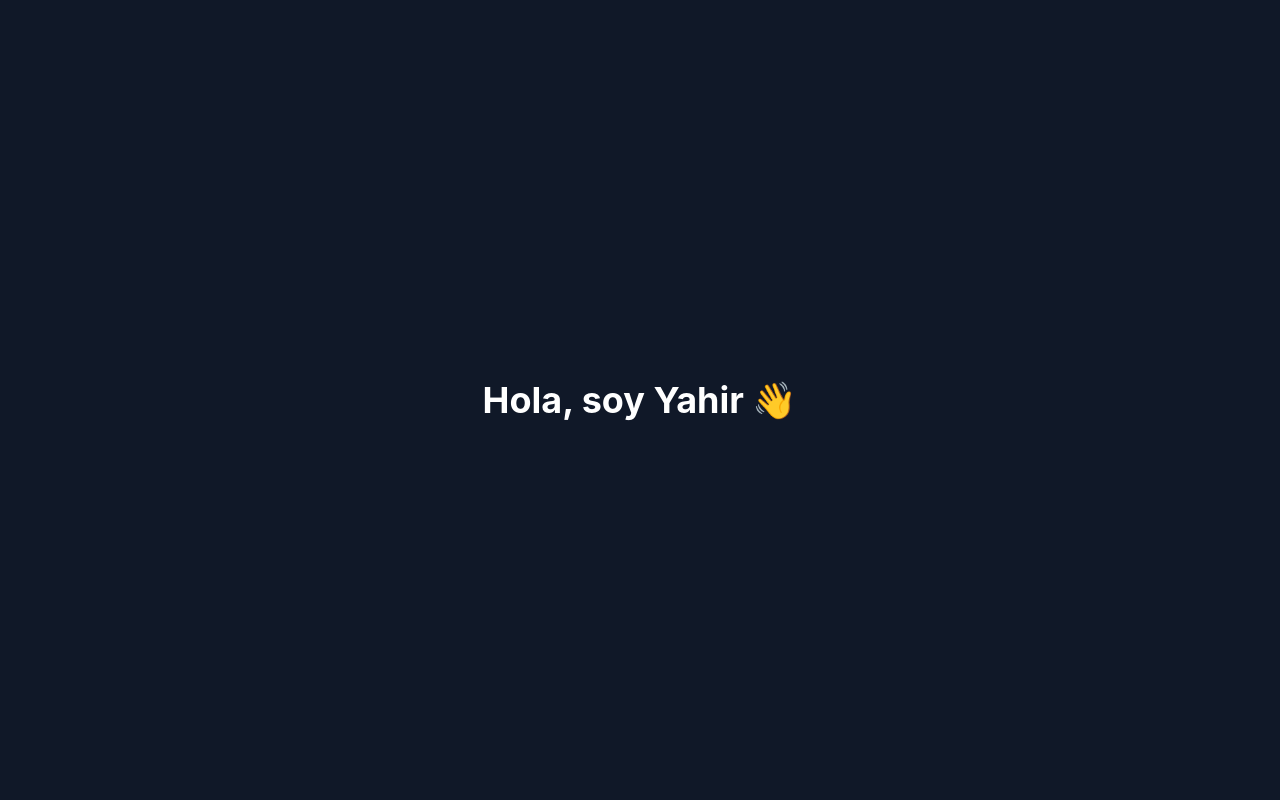
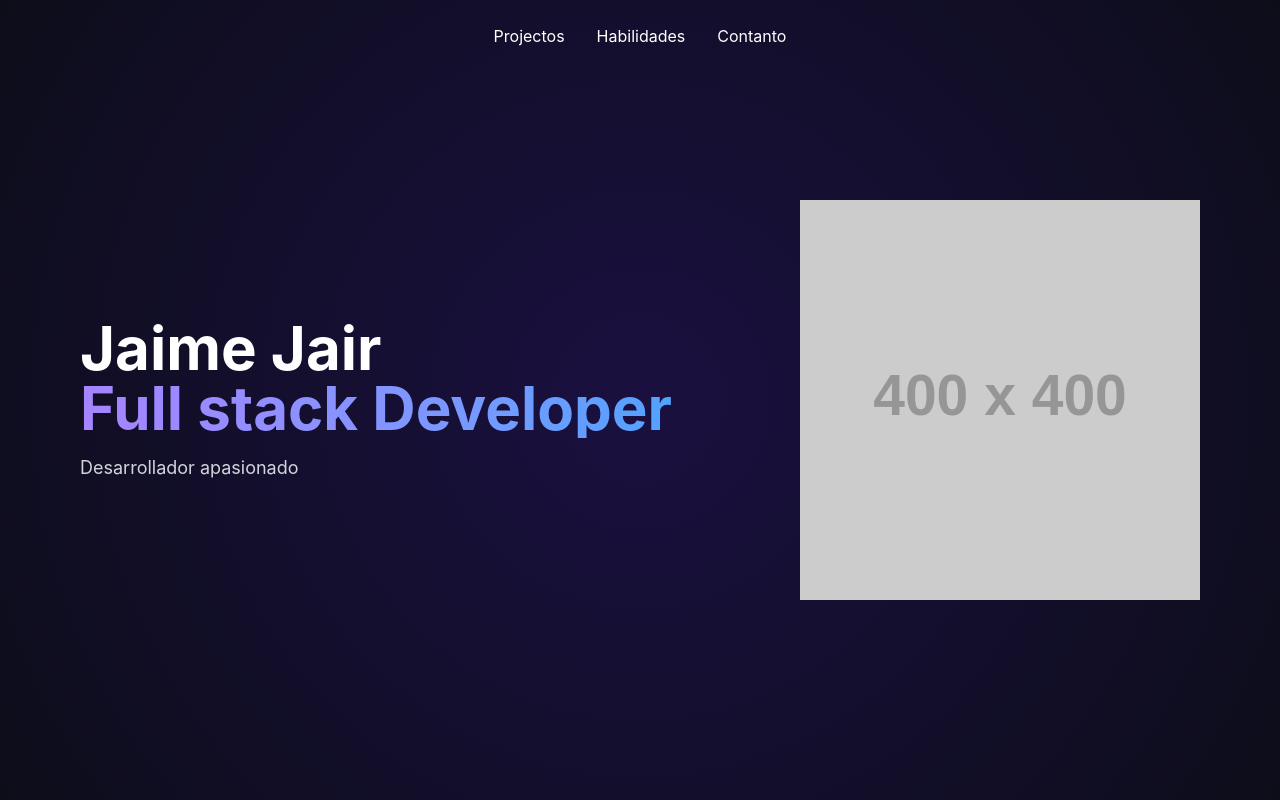
Before and after one commit to yahirjz/mi-portafolio-, a React (Vite) app: page / in a window 1280 px wide. Built offline with nearby package versions, Linux system fonts and the light colour scheme.

Commit message:
"feat: add hero and header sections"

```diff
--- a/src/App.tsx
+++ b/src/App.tsx
@@ -1,11 +1,12 @@
 
+import Hero from "./components/Hero";
+import Header from "./components/Header";
 
 function App() {
   return (
-    <div className="bg-gray-900 min-h-screen flex items-center justify-center">
-      <h1 className="text-white text-4xl font-bold">
-        Hola, soy Yahir 👋
-      </h1>
+    <div className=" min-h-screen flex flex-col w-full relative justify-center">
+        <Header/>
+        <Hero/>
     </div>
   )
 }
--- /dev/null
+++ b/src/components/Header.tsx
@@ -0,0 +1,12 @@
+
+const Header = () =>{
+    return(
+        <nav className="text-white w-full p-6 flex justify-center gap-8 absolute top-0 left-0" >
+            <a href="#" className="hover:text-violet-400 transition-colors"> Projectos</a>
+            <a href="#" className="hover:text-violet-400 transition-colors"> Habilidades </a>
+            <a href="#" className="hover:text-violet-400 transition-colors"> Contanto </a>
+        </nav>
+    )
+}
+
+export default Header
--- /dev/null
+++ b/src/components/Hero.tsx
@@ -0,0 +1,19 @@
+import { data } from "../data/data"
+
+const Hero = () => {
+
+    return (
+        <div className="flex justify-between items-center px-20 w-full">
+            <div >
+                <h1 className=" text-white font-bold text-6xl">{data.name}</h1>
+                <h2 className=" bg-gradient-to-r from-violet-400 to-blue-400 bg-clip-text text-transparent font-bold text-6xl"> {data.role} </h2>
+                <p className="text-gray-300 text-lg mt-4"> {data.about} </p>
+            </div>
+            <div >
+                <img src="https://placehold.co/400x400" alt="Código"/>
+            </div>
+        </div>
+    )
+}
+
+export default Hero
--- a/src/data/data.ts
+++ b/src/data/data.ts
@@ -21,6 +21,7 @@ export const data = {
     ],
     projects: [
         {
+            img: "",
             title: "Mi primer poyecto",
             description: "falta ", // <-- falta poner la descripción aqui
             tech: [ "React", "typescript"],
@@ -28,7 +29,4 @@ export const data = {
             live: "#"
         }
     ]
-
-
-
 }
--- a/src/index.css
+++ b/src/index.css
@@ -1 +1,4 @@
 @import "tailwindcss";
+body {
+  background: radial-gradient(circle at 50% 50%, #1a1040, #0d0d1a);
+}
```
